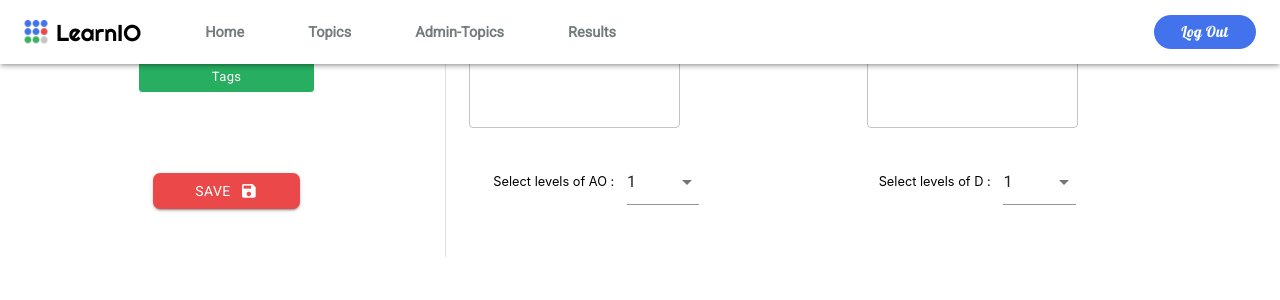
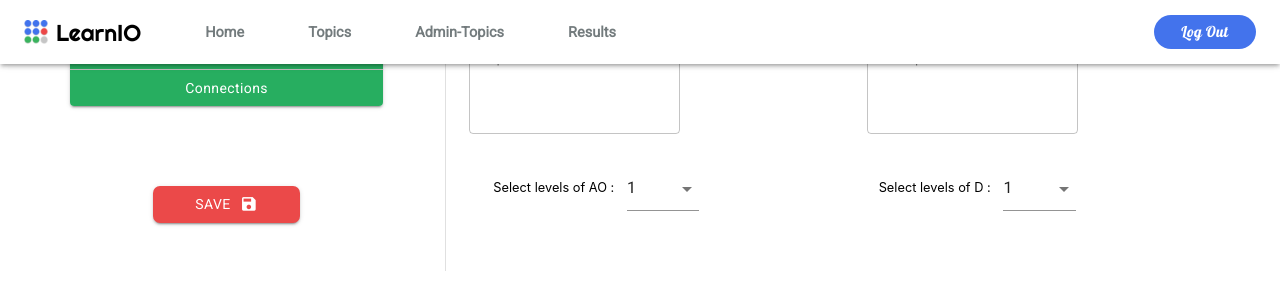
Before and after one commit to IvanLuksic/LearnIO, a React (Create React App) app in the folder learnio/: page /addtopic in a window 1280 px wide. Shown: the top 300 px of the page. Built offline with nearby package versions, Linux system fonts and the light colour scheme.

Commit message:
Fixed buttons in add topic popup, finished new fetch requests

```diff
--- a/learnio/src/components/admin/AddTopicPU.jsx
+++ b/learnio/src/components/admin/AddTopicPU.jsx
@@ -20,7 +20,6 @@ const useStyles = makeStyles((theme)=>({
     grupaBotuna:{
       [theme.breakpoints.down('sm')]: {
         marginBottom: "2em",
-        marginTop:"1em"
       },
       [theme.breakpoints.up('md')]: {
         marginBottom: "5em",
@@ -68,16 +67,18 @@ const useStyles = makeStyles((theme)=>({
       },
       [theme.breakpoints.up('sm')]: {
         padding:"2em 0 3em 0",
-    }},
+    }
+    },
     divider:{
         [theme.breakpoints.down('sm')]: {
           display:"none",
     }},
     buttonsInGroup:{
       backgroundColor:"#27AE60",
-      background: "#27AE60",
       color:"white",
-      borderColor:"white",
+      '&:hover': {
+        backgroundColor: "#1f894b",
+     },
       [theme.breakpoints.down('sm')]: {
         paddingLeft:"5em",
         paddingRight:"5em",
@@ -85,8 +86,8 @@ const useStyles = makeStyles((theme)=>({
         paddingBottom:"0.5em",
       },
       [theme.breakpoints.up('md')]: {
-        paddingLeft:"4em",
-        paddingRight:"4em",
+        paddingLeft:"7em",
+        paddingRight:"7em",
       },
     },
     rightSide:{
@@ -106,7 +107,18 @@ const useStyles = makeStyles((theme)=>({
       [theme.breakpoints.up('md')]: {
         paddingLeft:"2em !important",
       }
-    }
+    },
+    saveBtn: {
+      borderRadius: "7px",
+      background:"#EB4949",
+      color:"white",
+      paddingLeft:"3em",
+      paddingRight:"3em",
+      backgroundColor: "#EB4949",
+      '&:hover': {
+        backgroundColor: "#b81414",
+    },
+    },
 }));
 
 const tagNames = [
@@ -189,23 +201,19 @@ function AddTopicPU(props){
     const classes=useStyles();
     return(
         <Grid className={classes.popupStyle} container direction="row" justify="space-between" alignItems="center" style={{padding:"1em",height:"auto"}} wrap="wrap">
-            <Grid container item className={classes.popupMenu} direction="column" justify="space-evenly" alignItems="center"  xs={12} md={4} >
-                <Grid item className={classes.grupaBotuna}>
-                    <ButtonGroup orientation="vertical" size="small" aria-label="small outlined button group">
-                        <Button className={classes.buttonsInGroup} onClick={
-                            () => [setShow1(true),setShow2(false)]
-                            } >Information</Button>
-                        <Button className={classes.buttonsInGroup} onClick={
-                            () => [setShow1(false),setShow2(true)]
-                            }>Tags</Button>
-                    </ButtonGroup>
-                </Grid>
-                <Grid item>
-                <Button variant="contained" style={{borderRadius: "7px",background:"#EB4949",color:"white",paddingLeft:"3em",paddingRight:"3em"}} type="submit"  onClick={handleSave}>
+            <Grid container item className={classes.popupMenu} direction="column" justify="space-between" alignItems="center"  xs={12} md={4} >
+              <Grid item className={classes.grupaBotuna}>
+              <ButtonGroup orientation="vertical" variant="contained">
+                  <Button variant="contained" onClick={() => [setShow1(true),setShow2(false)]} className={classes.buttonsInGroup}>Topic information</Button>
+                  <Button variant="contained" onClick={() => [setShow1(false),setShow2(true)]} className={classes.buttonsInGroup}>Connections</Button>
+                </ButtonGroup>
+              </Grid>
+              <Grid item>
+                <Button variant="contained" className={classes.saveBtn} type="submit"  onClick={handleSave}>
                     SAVE
-                <Icon style={{marginLeft:"0.5em", fontSize:"1.3em"}} color="white">save_icon</Icon>
+                <Icon style={{marginLeft:"0.5em", fontSize:"1.3em"}} >save_icon</Icon>
                 </Button>
-                </Grid>
+              </Grid>
             </Grid>
             <Divider orientation="vertical" flexItem className={classes.divider}/>
             {
@@ -224,7 +232,7 @@ function AddTopicPU(props){
                                     <p className={classes.dropText}>Select levels of AO :</p>
                                     <InputLabel id="demo-simple-select-label-AO"></InputLabel>
                                     <Select style={{width:"20%"}} labelId="demo-simple-select-label" id="demo-simple-select" value={valueAO} onChange={handleChangeAO}>
-                                      {[1, 2, 3, 4].map((valuesAO) => (
+                                      {[1, 2, 3, 4, 5, 6, 7, 8, 9, 10].map((valuesAO) => (
                                       <MenuItem key={valuesAO} value={valuesAO}><ListItemText primary={valuesAO} /></MenuItem>))}
                                     </Select>
                                   </Grid>
@@ -232,7 +240,7 @@ function AddTopicPU(props){
                                       <p className={classes.dropText}>Select levels of D : </p>
                                       <InputLabel id="demo-simple-select-label-d"></InputLabel>
                                       <Select style={{width:"20%"}} labelId="demo-simple-select-label" id="demo-simple-select" value={valueD} onChange={handleChangeD}>
-                                        {[1, 2, 3, 4, 5, 6, 7, 8, 9].map((valuesD) => (
+                                        {[1, 2, 3, 4, 5, 6, 7, 8, 9, 10].map((valuesD) => (
                                         <MenuItem key={valuesD} value={valuesD}><ListItemText primary={valuesD} /></MenuItem>))}
                                       </Select>
                                   </Grid>
@@ -243,8 +251,8 @@ function AddTopicPU(props){
                         show2?
                               <Grid container item direction="column" justify="center" alignItems="center" xs={12} md={8} spacing={2} className={classes.rightSide}>
                                   <FormControl className={classes.formControl}>
-                                    <InputLabel id="demo-mutiple-checkbox-label">Tag</InputLabel>
-                                    <Select labelId="demo-mutiple-checkbox-label" id="demo-mutiple-checkbox" multiple value={tagName} onChange={handleChangeTag} input={<Input />} renderValue={(selected) => selected.join(', ')} MenuProps={MenuProps}>
+                                    <InputLabel >Associated topics</InputLabel>
+                                    <Select  multiple value={tagName} onChange={handleChangeTag} input={<Input />} renderValue={(selected) => selected.join(', ')} MenuProps={MenuProps}>
                                       {tagNames.map((name) => (
                                         <MenuItem key={name} value={name}>
                                           <Checkbox checked={tagName.indexOf(name) > -1} />
--- a/learnio/src/components/admin/AdminTopics.jsx
+++ b/learnio/src/components/admin/AdminTopics.jsx
@@ -163,7 +163,7 @@ function AdminTopics(props){
           body: JSON.stringify({id:item}),
           credentials: 'include'
       };
-      fetch('http://127.0.0.1:3000/', requestOptions)
+      fetch(`http://127.0.0.1:3000/admin/topics/delete/${item}`, requestOptions)
       .then(() =>{handleDelete(item);})
       .catch((error)=>{console.log('Error in fetch function '+ error);});
     }
@@ -180,7 +180,7 @@ function AdminTopics(props){
 
     const columns=[
         {field: "id", headerName:'ID',type:'string',headerAlign:'center', align:'center'},
-        {field: "name", width: 200, type:'string',headerAlign:'center', align:'center', renderHeader: () => (<div ><strong>{"Topic"}</strong><Button /*onClick={()=>handleOpen()}*/ className={classes.addButton} ><Icon style={{color:"white"}}>add_circle</Icon></Button></div>),},
+        {field: "name", width: 200, type:'string',headerAlign:'center', align:'center', renderHeader: () => (<div ><strong>{"Topic"}</strong><Button onClick={()=>handleOpen()} className={classes.addButton} ><Icon style={{color:"white"}}>add_circle</Icon></Button></div>),},
         {field: "course", width: 200,headerName:'Course',type:'string',headerAlign:'center', align:'center'},
         {field: "subject", width: 200, headerName:'Subject',type:'string',headerAlign:'center', align:'center'},
         {field: 'open', headerName: 'Edit',headerAlign:'center', align:'center',sortable: false , renderCell: (params) => (<Link to={`/admin-topic/${params.getValue('id')}`} onClick={()=>{dispatch(topicSelected(params.getValue('id')))}}><Button><Icon style={{color:"#27AE60",fontSize:'2em'}}>edit_outlined_icon </Icon> </Button></Link>)},
--- a/learnio/src/components/admin/EditQuestionPU.jsx
+++ b/learnio/src/components/admin/EditQuestionPU.jsx
@@ -225,6 +225,7 @@ function EditQuestionPU(props) {
   };
   const handleSave= ()=>{
     let send={
+      id:quest.id,
       text:text,
       question_type:(multipleAnswer?1:2),
       image_path:imageState,
--- a/learnio/src/components/admin/MatricaAdmin.jsx
+++ b/learnio/src/components/admin/MatricaAdmin.jsx
@@ -188,13 +188,12 @@ function MatricaAdmin(props)
         console.log("ZAHTJEV ZA Brisanjem: ");
         console.log({id:Ques.id});
         const requestOptions = {
-            method: 'POST',
+            method: 'DELETE',
             mode:'cors',
             headers: { 'Content-Type': 'application/json'},
-            body: JSON.stringify({id:Ques.id}),
             credentials: 'include'
         };
-        fetch('http://127.0.0.1:3000/', requestOptions)
+        fetch(`http://127.0.0.1:3000/question/delete/${Ques.id}`, requestOptions)
         .then(() =>{deleteQuestion(Ques);})
         .catch((error)=>{console.log('Error in fetch function '+ error);});
     };
@@ -202,13 +201,13 @@ function MatricaAdmin(props)
         console.log("ZAHTJEV ZA IZMJENOM: ");
         console.log({...Ques});
         const requestOptions = {
-            method: 'POST',
+            method: 'PUT',
             mode:'cors',
             headers: { 'Content-Type': 'application/json'},
             body: JSON.stringify(),
             credentials: 'include'
         };
-        fetch('http://127.0.0.1:3000/', requestOptions)
+        fetch('http://127.0.0.1:3000/question/update', requestOptions)
         .then(() =>{changeQuestion(Ques);props.changeText(Ques.text);
         })
         .catch((error)=>{console.log('Error in fetch function '+ error);});
@@ -223,9 +222,9 @@ function MatricaAdmin(props)
             body: JSON.stringify({...Ques,row_D:dSelected,column_A:aoSelected,topic_id:topicID}),
             credentials: 'include'
         };
-        fetch('http://127.0.0.1:3000/', requestOptions)
+        fetch('http://127.0.0.1:3000/question/add', requestOptions)
         .then(response => response.json())
-        .then(data => {addQuestion({id:data.id,...Ques});changePage(ID);forceUpdate();})
+        .then(data => {addQuestion({id:data.id,...Ques,row_D:dSelected,column_A:aoSelected});changePage(ID);forceUpdate();})
         .catch((error)=>{console.log('Error in fetch function '+ error);});
 
     };
```
